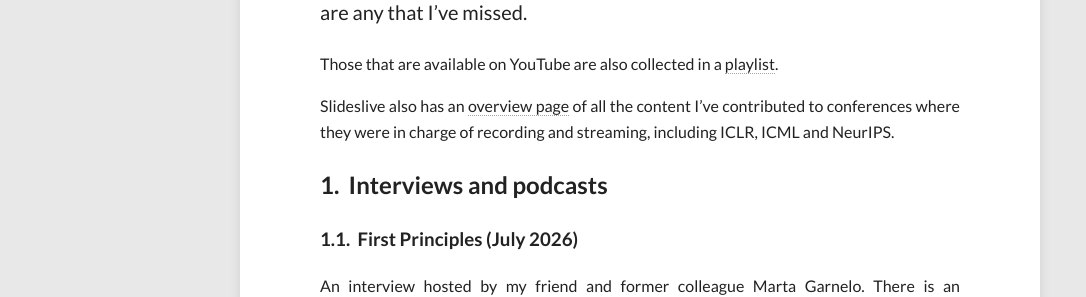
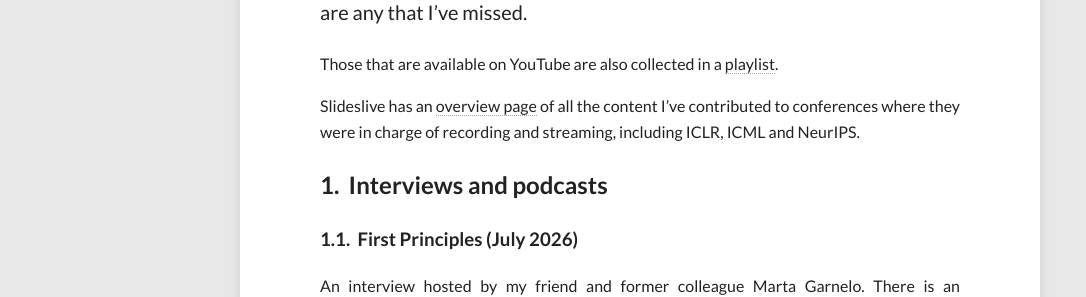
Before and after one commit to benanne/benanne.github.io, a Jekyll site: the page built from media/index.md, in a window 1280 px wide and 1400 px high, scrolled down 409 px. Shown: the part 164-461 px from the top of the window, without its empty margins (0-1086 px from the left). Built offline with Jekyll 4.4.1, drawn with Linux system fonts in a browser that asks for light colours; nearby versions of some CDN libraries; some of the changed text lies outside the part shown.

Commit message:
minor tweaks to the media page.

```diff
--- a/media/index.md
+++ b/media/index.md
@@ -12,7 +12,7 @@
 
 Those that are available on YouTube are also collected in a [playlist](https://www.youtube.com/playlist?list=PLhlWs3d7Sk1_XOBfyAvc9VO9aN5iFL4hw).
 
-Slideslive also has an [overview page](https://slideslive.com/s/sander-dieleman-24923?page=1&sort=name_asc&tab=presentations) of all the content I've contributed to conferences where they were in charge of recording and streaming, including ICLR, ICML and NeurIPS.
+Slideslive has an [overview page](https://slideslive.com/s/sander-dieleman-24923?page=1&sort=name_asc&tab=presentations) of all the content I've contributed to conferences where they were in charge of recording and streaming, including ICLR, ICML and NeurIPS.
 
 ## Interviews and podcasts
 
@@ -27,7 +27,7 @@
 
 ### History of Diffusion (May 2025)
 
-An interview hosted by Slater Stich of [Bain Capital Ventures](https://baincapitalventures.com/), part of a series of three interviews on the history of diffusion models. The other interviews are with Jascha Sohl-Dickstein and Yang Song, who actually invented this stuff (all I do is blog about it), so I recommend checking them out as well.
+An interview hosted by Slater Stich of [Bain Capital Ventures](https://baincapitalventures.com/), part of a series of three interviews on the history of diffusion models. The other interviews are with [Jascha Sohl-Dickstein](https://www.youtube.com/watch?v=VpYNlHIHT7o) and [Yang Song](https://www.youtube.com/watch?v=ud6z5SkjoZI), who actually invented this stuff (all I do is blog about it), so I recommend checking them out as well.
 
 <iframe width="560" height="315" src="https://www.youtube.com/embed/ktPGNhe11cQ?si=qXlQKflJE3VK92Vo" title="YouTube video player" frameborder="0" allow="accelerometer; autoplay; clipboard-write; encrypted-media; gyroscope; picture-in-picture; web-share" referrerpolicy="strict-origin-when-cross-origin" allowfullscreen></iframe>
 
@@ -66,7 +66,7 @@
 
 ### Summer school lectures on diffusion models
 
-I've also given several lectures on diffusion models at summer schools. These are very similar to each other (with some updates in the more recent editions). Like most of my materials, the focus is squarely on building intuition, but these lectures skew a bit more academic.
+I've given several lectures on diffusion models at summer schools. These are very similar to each other (with some updates in the more recent editions). Like most of my materials, the focus is squarely on building intuition, but these lectures skew a bit more academic.
 
 At The [Eastern European Machine Learning Summer School](https://www.eeml.eu/) in Cetinje, Montenegro (July 2026), note that this is a video covering the entire first day of the summer school, my lecture starts at approximately 6:14:00 into the video:
 
```
